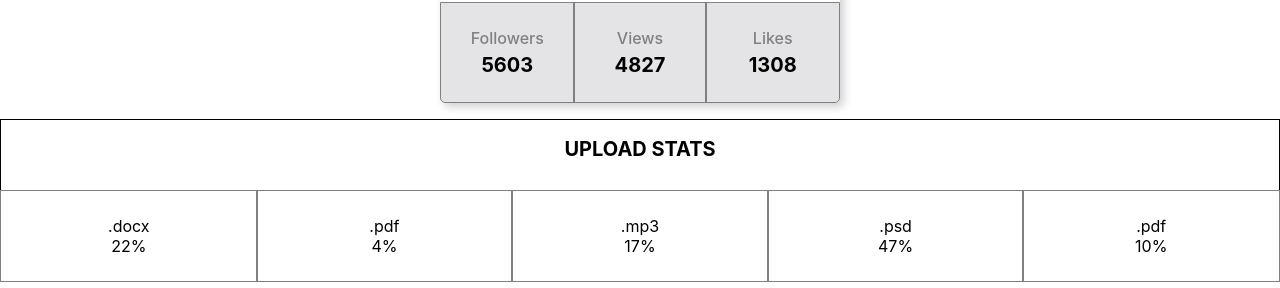
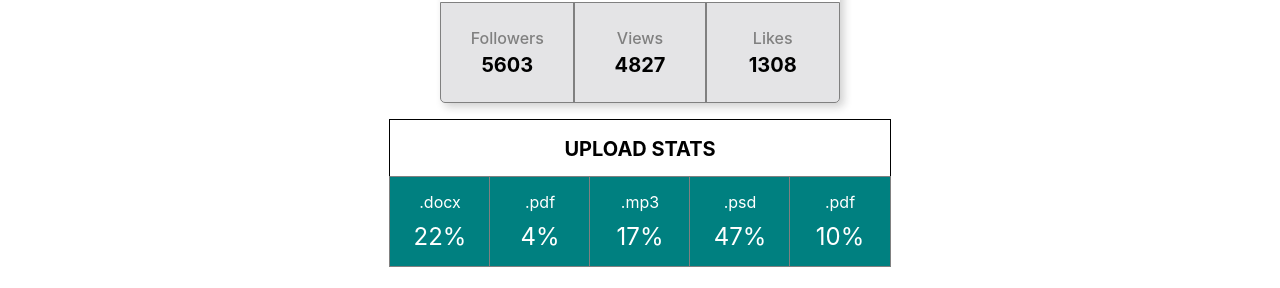
Before and after one commit to MarynaMuntian/goit-react-hw-01-components, a React (Create React App) app: page / in a window 1280 px wide. Shown: the part 509-797 px from the top of the page. Built offline with nearby package versions, Linux system fonts and the light colour scheme.

Commit message:
update task-2

```diff
--- a/src/components/Statistics/Statistics.module.css
+++ b/src/components/Statistics/Statistics.module.css
@@ -1,4 +1,7 @@
 .statistics {
+  max-width: 500px;
+  margin-right: auto;
+  margin-left: auto;
   text-align: center;
   border: 1px black solid;
 }
@@ -6,7 +9,7 @@
 .title {
   text-transform: uppercase;
   font-size: 20px;
-  margin-bottom: 30px;
+  margin-bottom: 16px;
 }
 
 .statList {
@@ -17,3 +20,23 @@
   justify-content: center;
   list-style: none;
 }
+
+.item {
+  display: flex;
+  flex-direction: column;
+  padding: 15px;
+  background-color: teal;
+}
+
+.label {
+  margin-bottom: 10px;
+  font-size: 16px;
+  font-weight: 500px;
+  color: white;
+}
+
+.percentage {
+  font-size: 24px;
+  font-weight: 700px;
+  color: white;
+}
```
